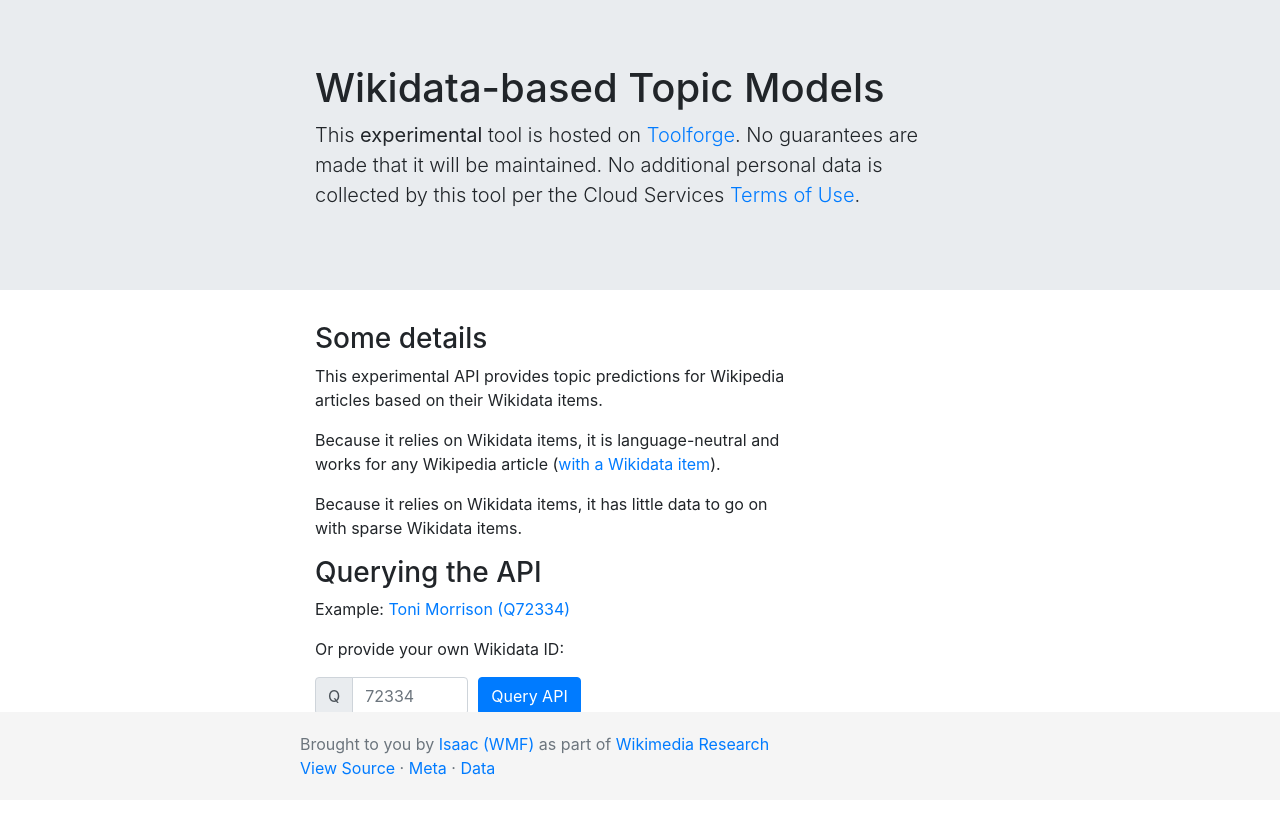
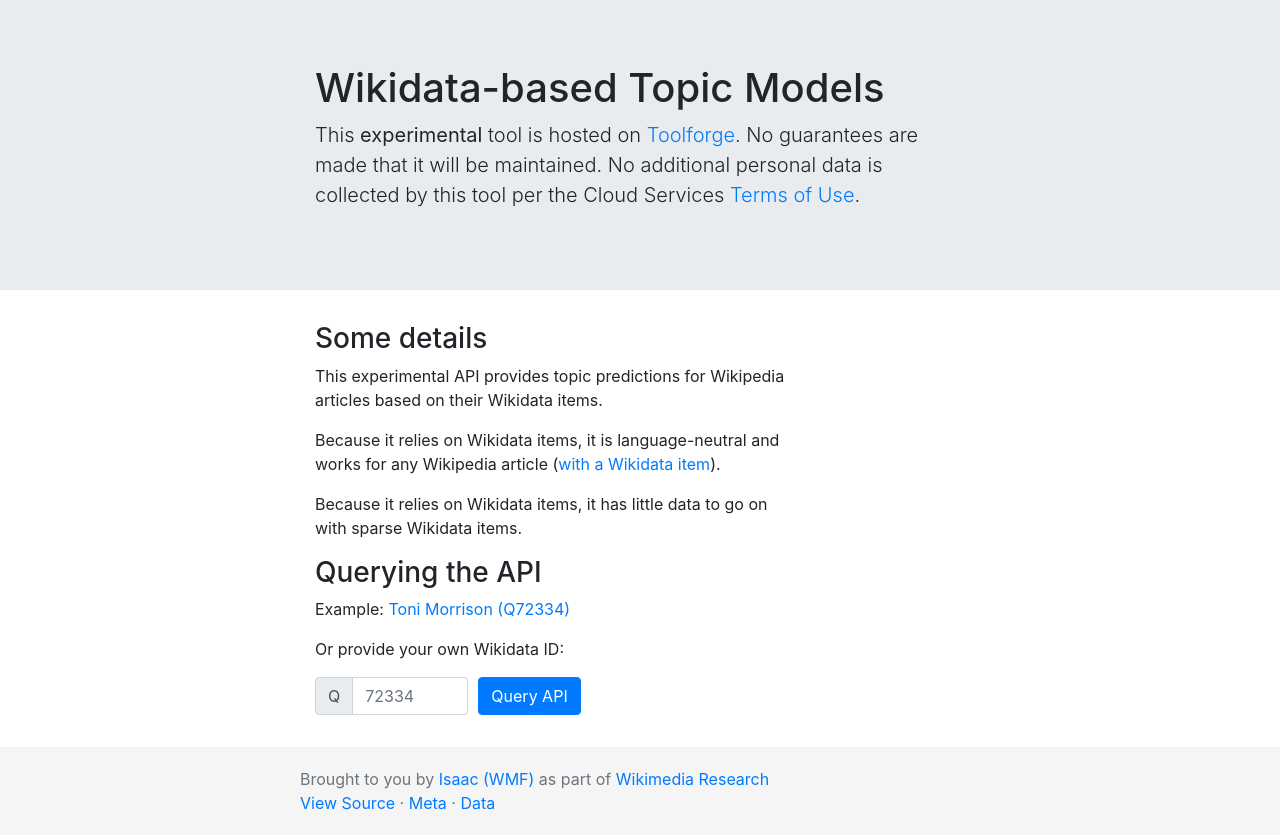
Before and after one commit to geohci/wikipedia-topic-model-api, a Flask app: page / in a window 1280 px wide. Before the commit the page ends 775 px from the top, so only its background shows below. Run offline with Flask 2, Linux system fonts and the light colour scheme; parts of the project's set-up code (start-up, migrations or seed data) failed here and were passed over; some libraries are stand-ins or nearby versions.

Commit message:
fix footer and handle no-result cases

```diff
--- a/static/site.css
+++ b/static/site.css
@@ -5,7 +5,7 @@ html {
   min-height: 100%;
 }
 body {
-  margin-bottom: 60px; /* Margin bottom by footer height */
+  margin-bottom: 120px; /* Margin bottom by footer height */
 }
 .footer {
   position: absolute;
--- a/templates/index.html
+++ b/templates/index.html
@@ -46,7 +46,12 @@
           </div>
         </div>
       </form>
-      <div id="results">
+      <div class="row">
+        <div class="col-1"></div>
+        <div class="col-11">
+          <div id="results">
+          </div>
+        </div>
       </div>
 
     </div>
@@ -77,9 +82,14 @@
 		}
 		else {
           $("#results").append("<p><br>QID: " + data["qid"] + "<br>Label: " + data["name"] + "</p>");
-          for (var cat in data["results"]) {
-              //console.log(["looping", cat]);
-              $("#results").append("<li>" + data["results"][cat]["topic"] + " (" + Math.round(data["results"][cat]["score"]*100) + "%)</li>");
+          if (data["results"].length > 0) {
+            for (var cat in data["results"]) {
+                //console.log(["looping", cat]);
+                $("#results").append("<li>" + data["results"][cat]["topic"] + " (" + Math.round(data["results"][cat]["score"]*100) + "%)</li>");
+            }
+          }
+          else {
+            $("#results").append("<li><No confident topics predicted.</li>");
           }
 		}
 	}
```
